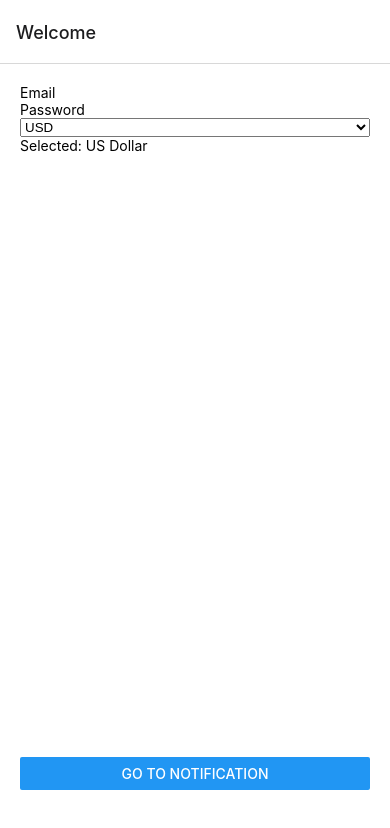
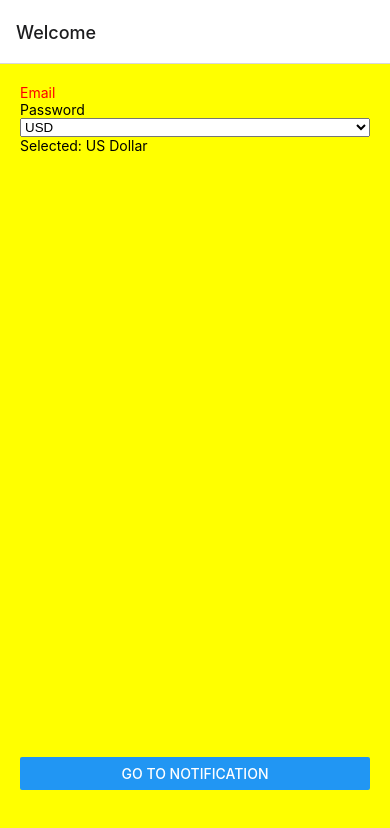
Before and after one commit to vinothmoorthkumar/react_native_push_notification, a React Native app: screen /Home in a window 390 px wide. Shown: the top 828 px of the page. Built offline with nearby package versions, Linux system fonts and the light colour scheme.

Commit message:
dark mode added

```diff
--- a/App.js
+++ b/App.js
@@ -9,6 +9,8 @@
 import React, { useEffect } from 'react';
 import { NavigationContainer } from '@react-navigation/native';
 import { createNativeStackNavigator } from '@react-navigation/native-stack';
+// import { Appearance } from 'react-native';
+
 
 
 import {
@@ -16,11 +18,7 @@ import {
   StatusBar,
   StyleSheet,
   Text,
-  useColorScheme,
-  View,
 } from 'react-native';
-
-
 
 
 
--- a/src/components/HomeScreen.js
+++ b/src/components/HomeScreen.js
@@ -1,16 +1,32 @@
 import React, {useState} from 'react'
-import { Button, TextInput, Text, View } from 'react-native';
+import { Button, TextInput, Text, View,useColorScheme } from 'react-native';
 import { styles } from "../style/style";
 import { StyleSheet } from 'react-native';
 import { Picker } from '@react-native-picker/picker';
 
+
+const colorSchemes = {
+  light: {
+    background: 'yellow',
+    text: 'red',
+  },
+  dark: {
+    background: '#333',
+    text: '#fff',
+  },
+};
+
+
 export const HomeScreen = ({ navigation }) => {
+
+  const colorScheme = useColorScheme();
+  const colors = colorSchemes[colorScheme] || colorSchemes.light;
   const [currency, setCurrency] = useState('US Dollar');
 
   return (
-    <View style={styles.container}>
+    <View style={[styles.container,{ backgroundColor: colors.background}]}>
       <View style={{flex:10}}>
-        <TextInput
+        <TextInput style={{ color: colors.text }}
           placeholder="Email" />
         <TextInput
           secureTextEntry={true}
--- a/src/style/style.js
+++ b/src/style/style.js
@@ -1,14 +1,22 @@
 
-import {StyleSheet} from 'react-native';
+import { StyleSheet } from 'react-native';
 
 
 export const styles = StyleSheet.create({
     container: {
         // justifyContent:'center',
-        alignCenter:'center',
-        padding:20,
+        alignCenter: 'center',
+        padding: 20,
         flex: 1,
         backgroundColor: "#fff",
-        color:"red"
-    }
+        color: "red"
+    },
+    light: {
+        background: '#fff',
+        text: '#333',
+    },
+    dark: {
+        background: '#333',
+        text: '#fff',
+    },
 });
```
Also changed, not shown: 1 other file (tests, documents, lock files or other folders).
